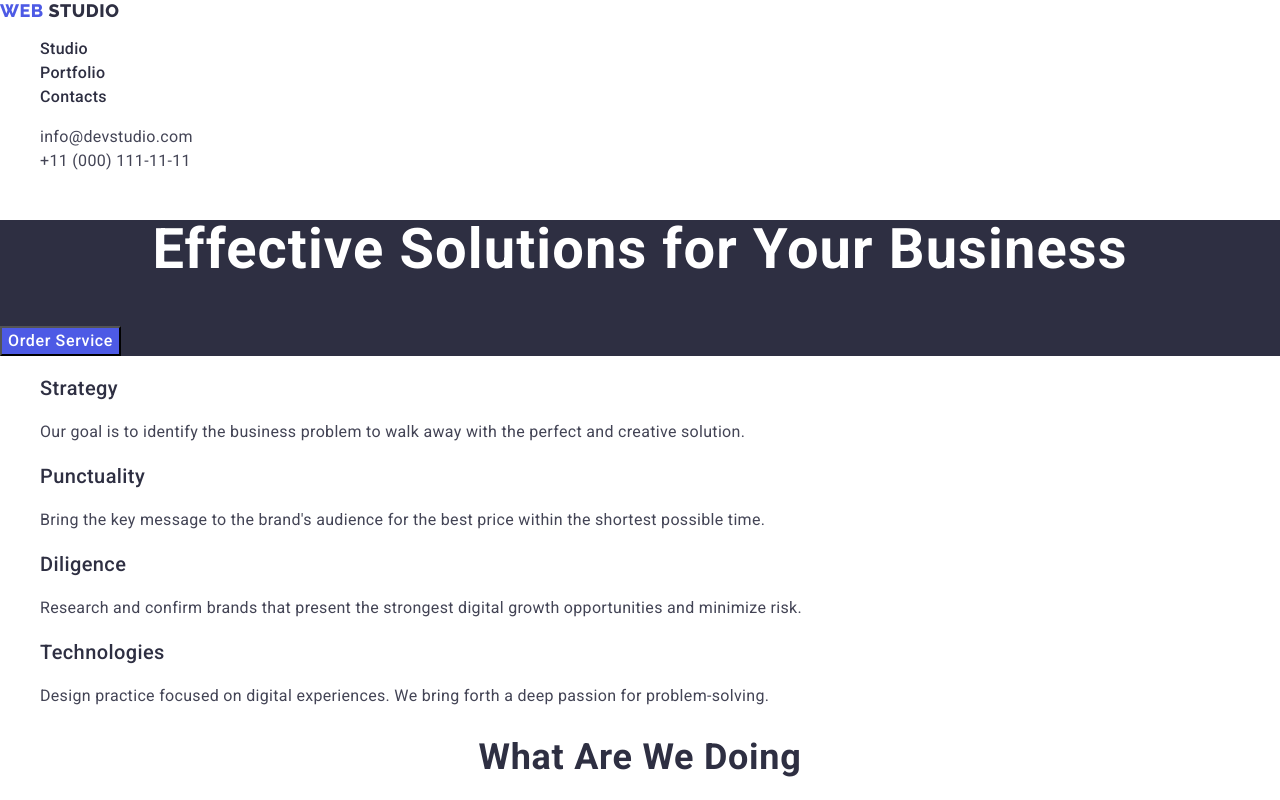
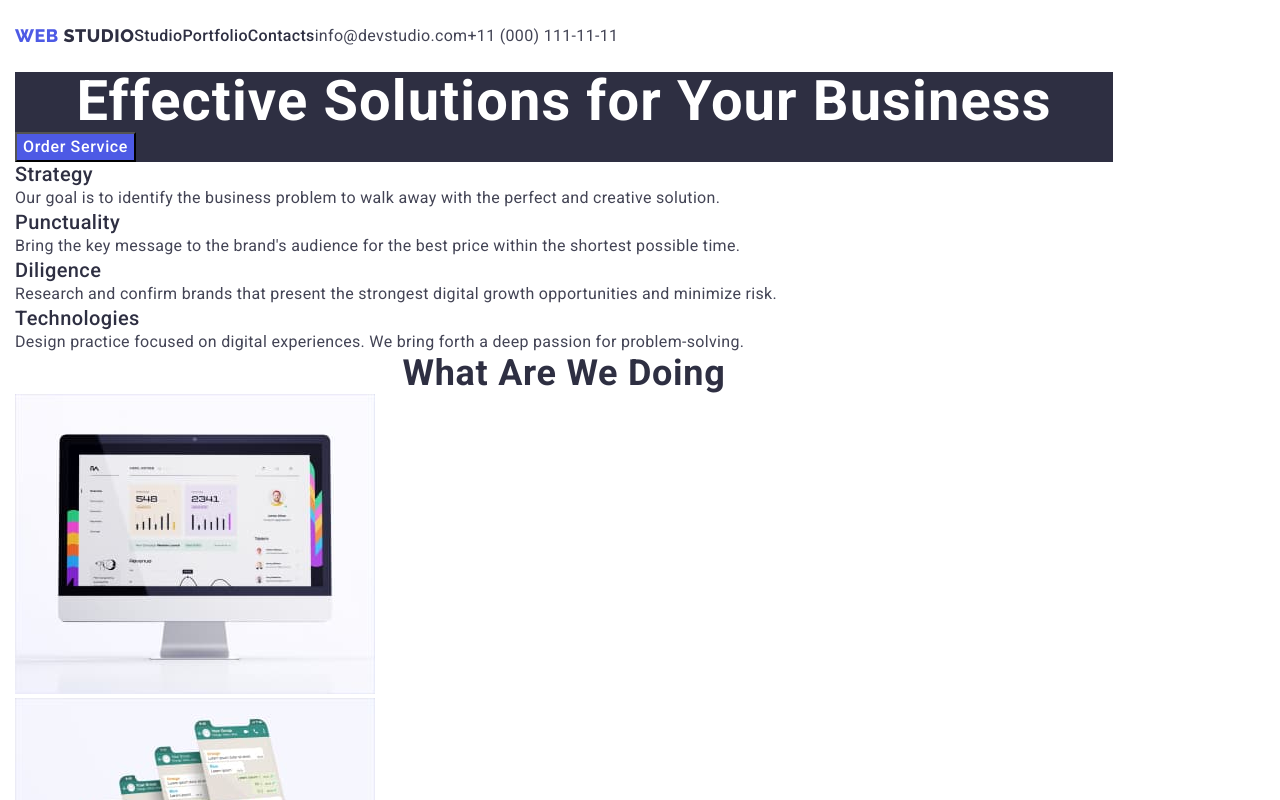
Before and after one commit to GiorKeyosan/goit-markup-hw-03, a plain HTML site: page index.html in a window 1280 px wide. Shown: the top 800 px of the page. Drawn offline with nearby package versions, Linux system fonts and the light colour scheme.

Commit message:
global reset + add classes

```diff
--- a/css/styles.css
+++ b/css/styles.css
@@ -1,10 +1,3 @@
-body {
-font-family: 'Roboto', sans-serif;
-color: var(--secondary-black-color);
-background-color: var(--page-background-colour);
-
-}
-
 :root {
     --primary-black-color: #2E2F42;
     --secondary-black-color:#434455;
@@ -14,20 +7,59 @@ background-color: var(--page-background-colour);
 
   }
 
+
+body {
+font-family: 'Roboto', sans-serif;
+color: var(--secondary-black-color);
+background-color: var(--page-background-colour);
+
+}
+
+p, h1, h2, h3, h4, h5, h6 {
+    margin-top: 0;
+    margin-bottom: 0;
+}
+
+a {
+    text-decoration: none;
+}
+
+ul {
+    list-style-type: none;
+    margin-top: 0;
+    margin-bottom: 0;
+    padding-left: 0;
+}
+
+
  .link {
     text-decoration: none;
  }
 
- .list {
-    list-style: none;
+
+ .container {
+    width: 1128px;
+padding-left: 15px;
+padding-right: 15px;
+margin-left: 0 auto;
  }
 /**-------------------HEADER---------------------------*/
 
 
-.header {}
+.header {
+    padding-top: 24px;
+    padding-bottom: 24px;
+}
 
-.header-navigation {}
+.header-navigation {
+    display: flex;
+    align-items: center;
+}
 
+.header-cont {
+    display: flex;
+    align-items: center;
+}
 .header-logo {
     font-family: 'Raleway',sans-serif;
     font-weight: 800;
@@ -50,6 +82,7 @@ background-color: var(--page-background-colour);
 
 .header-menu {
     list-style-type: none;
+    display:flex;
 }
 
 .header-menu-item {
@@ -73,7 +106,9 @@ background-color: var(--page-background-colour);
 .contacts {
     font-style: normal;
 }
-
+.contacts-list {
+    display: flex;
+}
 
 .contacts-item {}
 
--- a/index.html
+++ b/index.html
@@ -29,13 +29,14 @@
   </head>
   <body>
     <header class="header">
+      <div class=" header-cont container">
 
 
         <nav class="header-navigation">
           <a class="header-logo link" href="./index.html">
             Web <span class="span-header">Studio</span></a
           >
-        <ul class="list link">
+        <ul class="list link header-menu">
           <li class="header-menu-item">
             <a class="header-menu-link link" href="./index.html">Studio</a>
           </li>
@@ -49,7 +50,7 @@
         </ul>
       </nav>
       <address class="contacts">
-        <ul class="list">
+        <ul class="contacts-list">
           <li class="contacts-item">
             <a
               class="contacts-link link"
@@ -66,9 +67,11 @@
           </li>
         </ul>
       </address>
+    </div>
     </header>
 
     <main>
+      <div class="container">
       <section class="hero">
         <h1 class="hero-title">Effective Solutions for Your Business</h1>
         <button class="btn" type="button">Order Service</button>
@@ -181,9 +184,11 @@
           </li>
         </ul>
       </section>
+    </div>
     </main>
 
     <footer class="footer">
+      <div class="container">
       <a class="footer-logo link" href="./index.html">
         Web <span class="span-footer">Studio</span></a
       >
@@ -191,6 +196,7 @@
         Increase the flow of customers and sales for your
         business with digital marketing & growth solutions.
       </p>
+    </div>
     </footer>
   </body>
 </html>
```
